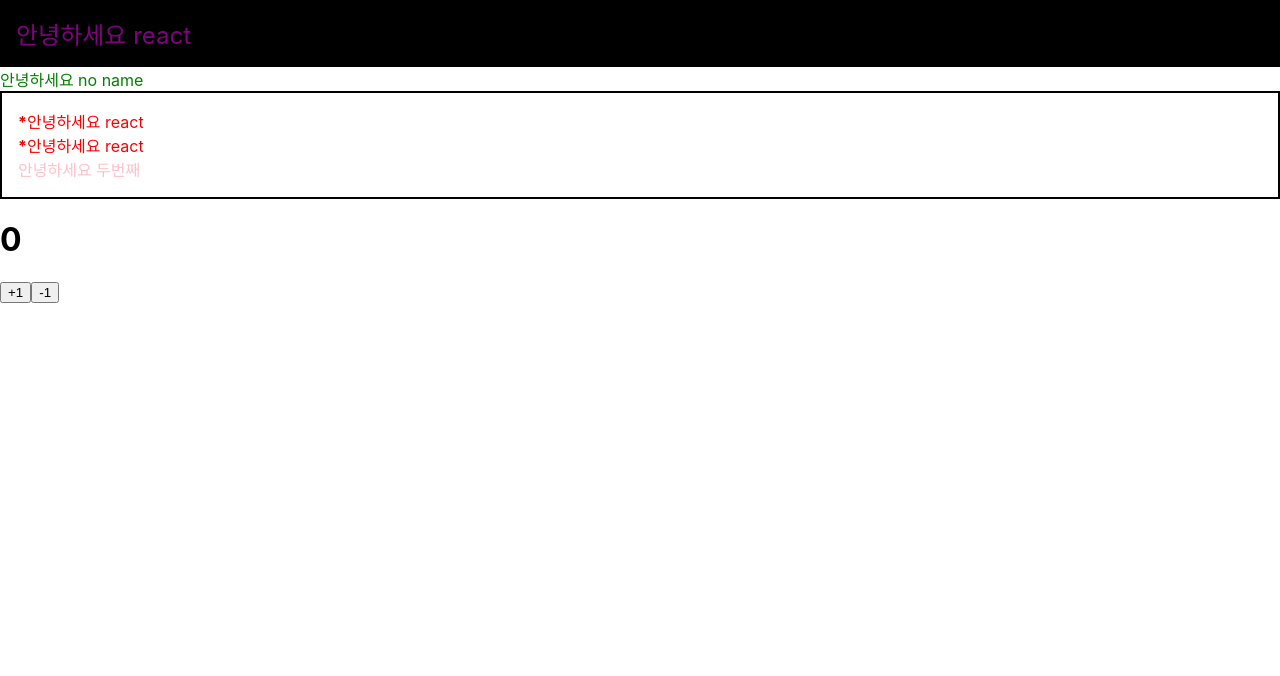
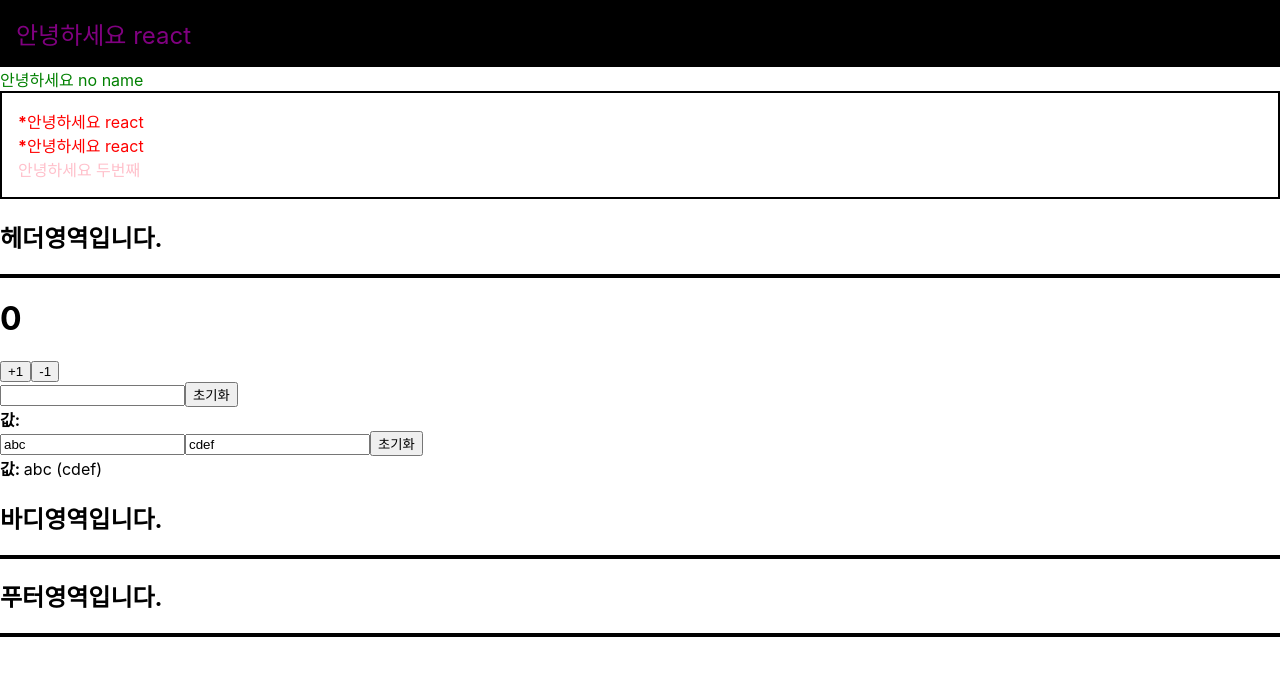
Before and after one commit to ibmike87/first_react, a React (Create React App) app: page / in a window 1280 px wide. Shown: the top 676 px of the page. Built offline with nearby package versions, Linux system fonts and the light colour scheme.

Commit message:
react 실습 2일차 1장 9.여러개의 input 관리하기

```diff
--- a/src/App.css
+++ b/src/App.css
@@ -10,3 +10,9 @@
     font-size: 24px;
     padding: 1rem;
 }
+
+.header-inline,
+.footer-inline,
+.body-inline {
+    border: 2px solid black;
+}
--- a/src/App.js
+++ b/src/App.js
@@ -1,39 +1,17 @@
 import React from 'react';
-import Hello from './Hello';
-import Wrapper from "./Wrapper";
-import Counter from "./Counter";
+import Header from './Header';
+import Body from './Body';
+import Footer from './Footer';
 import './App.css';
 
 function App() {
-    // const name = 'react';
-    /*
-    * 컴포넌트 내부에서 종결되는 style 테그 입력 방법
-    const style = {
-        backgroundColor: 'black',
-        color: 'aqua',
-        fontSize: 24,
-        padding: '1rem'
-    }*/
-
     return (
         <>
-            {/*<Hello/>*/}
-            {/*<div cl  ssName="header-title">{name}</div>*/}
-            {/*<div className="gray-box"/>*/}
+            <Header/>
 
-            <div className="header-title">
-                <Hello name="react" color="purple"/>   {/* => 여기에 있는 name, color 값은 Hello 컴포넌트의 props 값으로 전달된다.*/}
-            </div>
-            <Hello color="green"/>
+            <Body/>
 
-            <Wrapper>
-                {/*이 아래 부분은 Wrapper 의 props.children 에 포함됨.*/}
-                <Hello name="react" color="red" isSpecial={true}/>  {/* => isSpecial={true} 이 부분이 조건부*/}
-                <Hello name="react" color="red" isSpecial/>  {/* => isSpecial 만 써도 위에 코드와 완전히 동일함*/}
-                <Hello name="두번째" color="pink" />
-            </Wrapper>
-
-            <Counter/>
+            <Footer/>
         </>
     );
 }
--- /dev/null
+++ b/src/Body.js
@@ -0,0 +1,21 @@
+import React from "react";
+import Counter from "./Counter";
+import InputSample from "./InputSample";
+import InputUserState from "./InputUserState";
+
+function Body () {
+    return (
+        <>
+            <Counter/>
+
+            <InputSample />
+
+            <InputUserState name="abc" nickName="cdef" />
+
+            <h2> 바디영역입니다.</h2>
+            <hr className="body-inline" />
+        </>
+    )
+}
+
+export default Body;
--- a/src/Counter.js
+++ b/src/Counter.js
@@ -2,6 +2,9 @@ import React, {useState} from 'react';
 
 function Counter () {
 
+    /*==================================*/
+    /* variable
+    /*==================================*/
     // 함수의 구조화 할당으로 변수 선언
     const [number, setNumber] = useState(0);
 
@@ -12,6 +15,7 @@ function Counter () {
         setNumber = numberState(0);
 */
 
+    /* Event Handler */
     const onIncrease = () => {
         console.log("+1");
         // setNumber(number + 1);       // 새로운 값(number)를 증가시킨 값을 설정하는 방식
--- /dev/null
+++ b/src/Footer.js
@@ -0,0 +1,12 @@
+import React from "react";
+
+function Footer () {
+    return (
+        <>
+            <h2> 푸터영역입니다.</h2>
+            <hr className="footer-inline" />
+        </>
+    )
+}
+
+export default Footer;
--- /dev/null
+++ b/src/Header.js
@@ -0,0 +1,42 @@
+import React from "react";
+import Hello from './Hello';
+import Wrapper from "./Wrapper";
+
+function Header () {
+    // const name = 'react';
+    /*
+    * 컴포넌트 내부에서 종결되는 style 테그 입력 방법
+    const style = {
+        backgroundColor: 'black',
+        color: 'aqua',
+        fontSize: 24,
+        padding: '1rem'
+    }*/
+
+    return (
+        <>
+            {/*<Hello/>*/}
+            {/*<div cl  ssName="header-title">{name}</div>*/}
+            {/*<div className="gray-box"/>*/}
+
+            <div className="header-title">
+                <Hello name="react" color="purple"/>   {/* => 여기에 있는 name, color 값은 Hello 컴포넌트의 props 값으로 전달된다.*/}
+            </div>
+            <Hello color="green"/>
+
+
+            <Wrapper>
+                {/*이 아래 부분은 Wrapper 의 props.children 에 포함됨.*/}
+                <Hello name="react" color="red" isSpecial={true}/>  {/* => isSpecial={true} 이 부분이 조건부*/}
+                <Hello name="react" color="red" isSpecial/>  {/* => isSpecial 만 써도 위에 코드와 완전히 동일함*/}
+                <Hello name="두번째" color="pink" />
+            </Wrapper>
+
+            <h2>헤더영역입니다.</h2>
+            <hr className="header-inline"/>
+
+        </>
+    )
+}
+
+export default Header;
--- a/src/InputSample.js
+++ b/src/InputSample.js
@@ -0,0 +1,31 @@
+import React, {useState}from 'react';
+
+function InputSample () {
+
+    /*==================================*/
+    /* variable
+    /*==================================*/
+    const [text, setText] = useState("");
+
+    /* Event Handler */
+    const onChange = (e) => {
+        setText(e.target.value);
+    };
+
+    const onReset = () => {
+        setText("");
+    };
+
+    /* JSX */
+    return (
+        <div>
+            <input onChange={onChange} value={text} />
+            <button onClick={onReset}>초기화</button>
+            <div>
+                <b>값: {text}</b>
+            </div>
+        </div>
+    );
+}
+
+export default InputSample;
--- /dev/null
+++ b/src/InputUserState.js
@@ -0,0 +1,54 @@
+import React, {useState} from "react";
+
+
+//어라 ?? 이게 안먹네???
+InputUserState.defaultProps = {
+    name: "unKnown",
+    nickName: "unKnown"
+};
+
+function InputUserState ({name, nickName}) {
+    /*==================================*/
+    /* variable
+    /*==================================*/
+    // const {name, nickName} = inputs;    //비구조화 할당으로 값 추출
+
+    const [inputs, setInputs] = useState({
+        name: name,
+        nickName: nickName,
+    });
+
+    /*==================================*/
+    /* Event Handler */
+    /*==================================*/
+    const onChange = (e) => {
+        const {value, name} = e.target; // e.target에서 value, name 을 비구조화로 추출
+
+        setInputs({
+            ...inputs,  //기존의 input 을 복사
+            [name]: value   //name 키를 가진 값을 value 로 설정함.
+        });
+    };
+
+    const onReset = () => {
+        setInputs({
+            name: "",
+            nickName: ""
+        });
+    };
+
+
+    return (
+        <div>
+            <input name="name" placeholder="이름" onChange={onChange} value={name}/>
+            <input name="nickName" placeholder="닉네임" onChange={onChange} value={nickName}/>
+            <button onClick={onReset}>초기화</button>
+            <div>
+                <b>값: </b>
+                {name} ({nickName})
+            </div>
+        </div>
+    )
+}
+
+export default InputUserState;
--- a/src/Wrapper.js
+++ b/src/Wrapper.js
@@ -1,6 +1,8 @@
 import React from 'react';
 
 function Wrapper ({children}) {
+
+    /* style */
     const style = {
         border: '2px solid black',
         padding: '16px'
```
